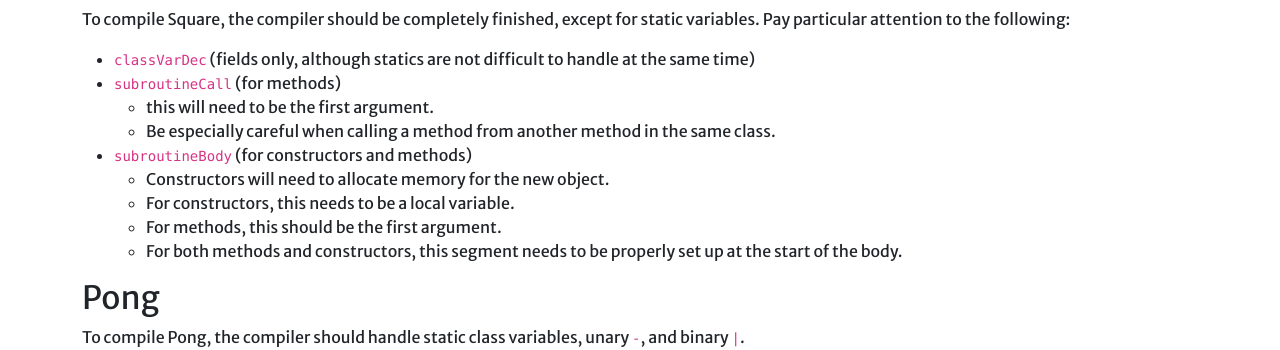
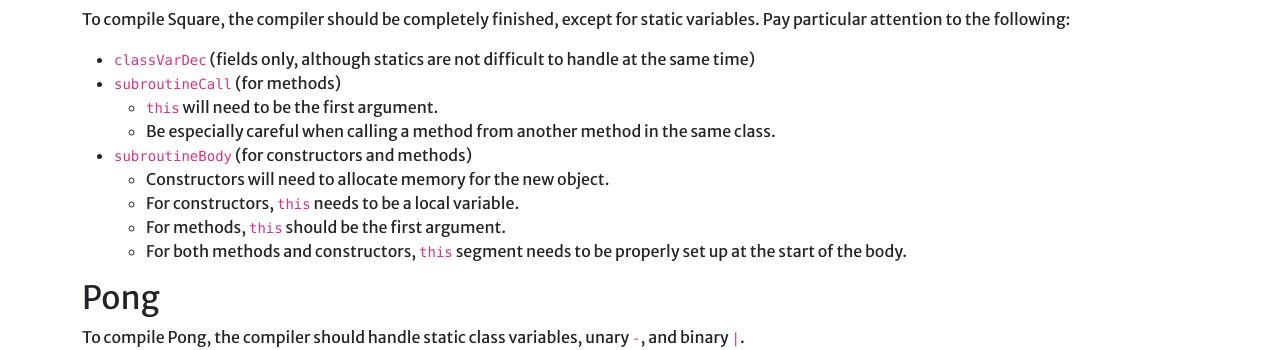
Before and after one commit to Hendrix-CS/csci322, a Jekyll site: the page built from projects/11-guide.md, in a window 1280 px wide and 900 px high, scrolled down 1804 px. Shown: the part 463-813 px from the top of the window. Built offline with Jekyll 4.4.1, drawn with Linux system fonts in a browser that asks for light colours; a script that is not in the unit is left out.

Commit message:
more formatting fixes

```diff
--- a/projects/11-guide.md
+++ b/projects/11-guide.md
@@ -129,13 +129,13 @@ for static variables. Pay particular attention to the following:
 
 - `classVarDec` (fields only, although statics are not difficult to handle at the same time)
 - `subroutineCall` (for methods)
-    - this will need to be the first argument.
+    - `this` will need to be the first argument.
     - Be especially careful when calling a method from another method in the same class.
 - `subroutineBody` (for constructors and methods)
     - Constructors will need to allocate memory for the new object.
-    - For constructors, this needs to be a local variable.
-    - For methods, this should be the first argument.
-    - For both methods and constructors, this segment needs to be
+    - For constructors, `this` needs to be a local variable.
+    - For methods, `this` should be the first argument.
+    - For both methods and constructors, `this` segment needs to be
       properly set up at the start of the body.
 
 Pong
```
